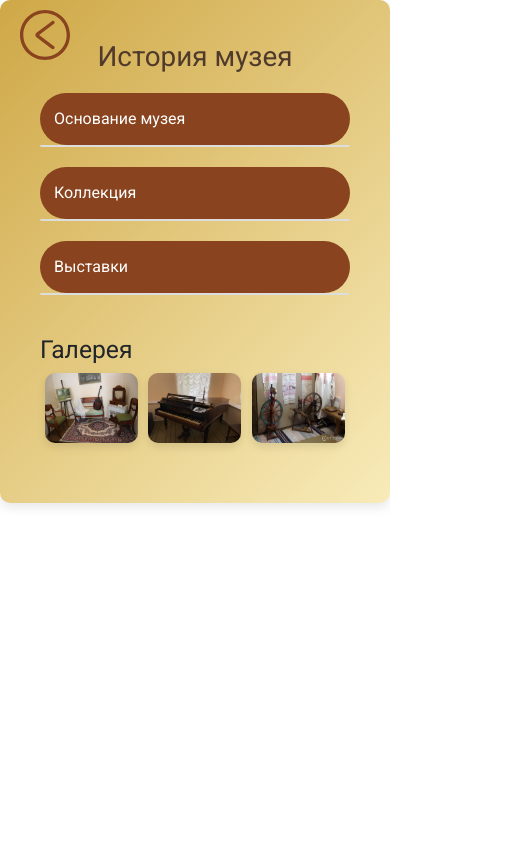
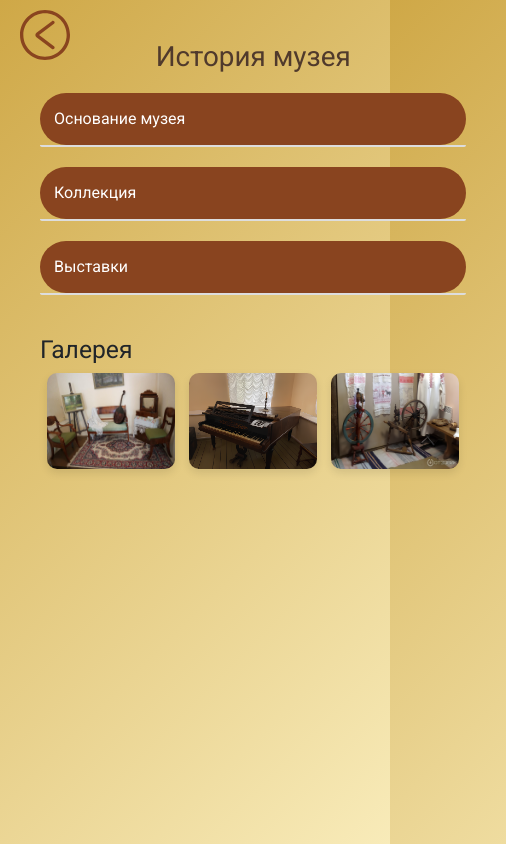
Before and after one commit to ekttd/hackathon_pushkeen, a React (Create React App) app in the folder front/: page /history in a window 390 px wide. Shown: the whole page, 506 px wide, since content can reach past the window. Built offline with nearby package versions, Linux system fonts and the light colour scheme.

Commit message:
исправлены о нас и история

```diff
--- a/front/src/components/css/About.css
+++ b/front/src/components/css/About.css
@@ -1,6 +1,7 @@
 @import url('https://fonts.googleapis.com/css2?family=Roboto:wght@400;700&display=swap');
 
 body {
+    background: linear-gradient(135deg, #cfa847, #f8ebb9);
     font-family: 'Roboto', sans-serif;
     margin: 0;
     padding: 0;
@@ -9,11 +10,11 @@ body {
 
 .about-container {
     padding: 40px;
-    background: linear-gradient(135deg, #cfa847, #f8ebb9);
+    height: 100vh;
     border-radius: 10px;
-    max-width: 800px;
+    width: 100vh;
+    height: 100vh;
     margin: 0 auto;
-    box-shadow: 0 4px 12px rgba(0, 0, 0, 0.1);
 }
 
 .title {
@@ -99,10 +100,11 @@ iframe {
 
 @media (max-width: 768px) {
     .about-container {
-        padding: 10%;
-        width: 100%;
-        height: 100%;
-        border-radius: 0;
+        padding: 40px;
+        border-radius: 10px;
+        width: 60vh;
+        height: 100vh;
+        margin: 0 auto;
     }
 
     .collapsible {
--- a/front/src/components/css/MuseumHistory.css
+++ b/front/src/components/css/MuseumHistory.css
@@ -2,17 +2,17 @@
 
 body {
     font-family: 'Roboto', sans-serif;
+    background: linear-gradient(135deg, #cfa847, #f8ebb9);
     margin: 0;
     padding: 0;
 }
 
 .museum-history-container {
     padding: 40px;
-    background: linear-gradient(135deg, #cfa847, #f8ebb9);
     border-radius: 10px;
-    max-width: 800px;
+    width: 100vh;
+    height: 100vh;
     margin: 0 auto;
-    box-shadow: 0 4px 12px rgba(0, 0, 0, 0.1);
 }
 
 .title {
@@ -83,3 +83,13 @@ body {
     width: 100%;
     margin-top: 20px;
 }
+
+@media (max-width: 768px) {
+    .museum-history-container {
+        padding: 40px;
+        border-radius: 10px;
+        width: 60vh;
+        height: 100vh;
+        margin: 0 auto;
+    }
+}
```
